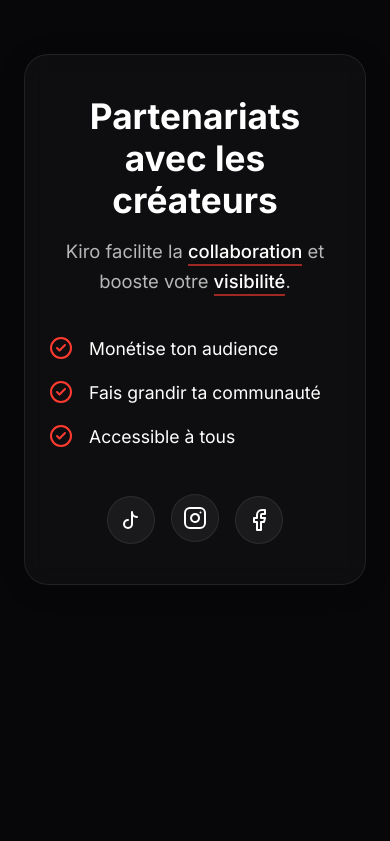
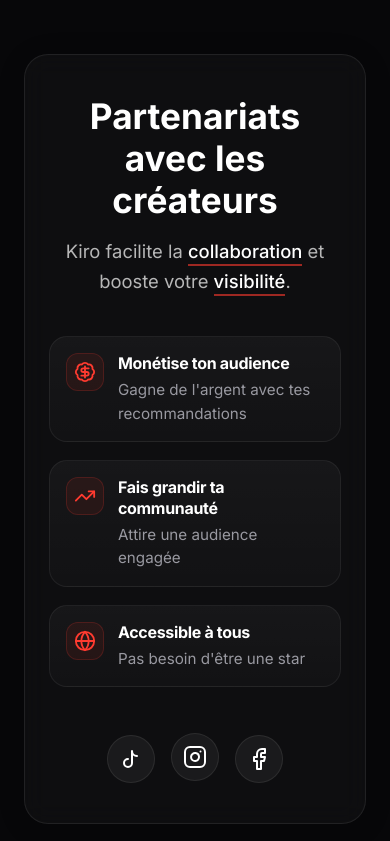
Before and after one commit to kiro-dating/kiro-landing-page, a React (Vite) app: page / in a window 390 px wide. Shown: the part 2866-3707 px from the top of the page. Before the commit the page ends 3551 px from the top, so only its background shows below. Built offline with nearby package versions, Linux system fonts and the light colour scheme; no server answers.

Commit message:
feat: polish localized waitlist and creator partnerships

```diff
--- a/src/components/Features.jsx
+++ b/src/components/Features.jsx
@@ -1,6 +1,6 @@
 import React from 'react';
 import { useTranslation } from 'react-i18next';
-import { Languages, Users, Sparkles, Heart } from 'lucide-react';
+import { Languages, Users, Sparkles, EyeOff } from 'lucide-react';
 import './Features.css';
 
 export const Features = () => {
@@ -23,7 +23,7 @@ export const Features = () => {
       desc: t('features.item3_desc')
     },
     {
-      icon: <Heart size={24} />,
+      icon: <EyeOff size={24} />,
       title: t('features.item4_title'),
       desc: t('features.item4_desc')
     }
--- a/src/components/Partnerships.css
+++ b/src/components/Partnerships.css
@@ -49,23 +49,69 @@ body.light-mode .partnerships-text .highlight {
   list-style: none;
   display: flex;
   flex-direction: column;
-  gap: 20px;
+  gap: 18px;
   width: 100%;
-  max-width: 480px;
+  max-width: 620px;
   margin-bottom: 48px;
 }
 
-.partnerships-list li {
+.partnerships-list-item {
+  display: flex;
+  align-items: flex-start;
+  gap: 16px;
+  text-align: left;
+  padding: 18px 20px;
+  border-radius: 18px;
+  background: linear-gradient(180deg, rgba(255, 255, 255, 0.04), rgba(255, 255, 255, 0.02));
+  border: 1px solid rgba(255, 255, 255, 0.06);
+  transition: transform 0.25s ease, border-color 0.25s ease, background 0.25s ease;
+}
+
+.partnerships-list-item:hover {
+  transform: translateY(-2px);
+  border-color: rgba(255, 59, 48, 0.18);
+}
+
+body.light-mode .partnerships-list-item {
+  background: linear-gradient(180deg, rgba(255, 255, 255, 0.82), rgba(255, 255, 255, 0.62));
+  border-color: rgba(0, 0, 0, 0.08);
+}
+
+.check-icon-wrap {
+  width: 42px;
+  height: 42px;
+  border-radius: 14px;
   display: flex;
   align-items: center;
-  gap: 16px;
-  font-size: 1.1rem;
-  text-align: left;
+  justify-content: center;
+  flex-shrink: 0;
+  background: rgba(255, 59, 48, 0.08);
+  border: 1px solid rgba(255, 59, 48, 0.18);
 }
 
 .check-icon {
   color: var(--accent-red);
-  flex-shrink: 0;
+}
+
+.partnership-copy {
+  display: flex;
+  flex-direction: column;
+  gap: 4px;
+  min-width: 0;
+}
+
+.partnership-point-title {
+  color: var(--text-primary);
+  font-size: 1.04rem;
+  font-weight: 700;
+  letter-spacing: -0.02em;
+  line-height: 1.3;
+}
+
+.partnership-point-desc {
+  color: var(--text-secondary);
+  font-size: 1rem;
+  line-height: 1.55;
 }
 
 .socials-container {
@@ -138,6 +184,30 @@ body.light-mode .social-tooltip {
   .partnerships-content {
     padding: 40px 24px;
   }
+
+  .partnerships-list {
+    max-width: 100%;
+  }
+
+  .partnerships-list-item {
+    padding: 16px;
+    gap: 14px;
+  }
+
+  .check-icon-wrap {
+    width: 38px;
+    height: 38px;
+    border-radius: 12px;
+  }
+
+  .partnership-point-title {
+    font-size: 1rem;
+  }
+
+  .partnership-point-desc {
+    font-size: 0.95rem;
+  }
+
   .socials-container {
     gap: 16px;
   }
--- a/src/components/Partnerships.jsx
+++ b/src/components/Partnerships.jsx
@@ -1,7 +1,7 @@
 import React, { useState } from 'react';
 import { useTranslation } from 'react-i18next';
 import { motion, AnimatePresence } from 'framer-motion';
-import { CheckCircle2 } from 'lucide-react';
+import { BadgeDollarSign, Globe, TrendingUp } from 'lucide-react';
 import './Partnerships.css';
 
 const containerVariants = {
@@ -44,22 +44,39 @@ const FacebookIcon = ({ size = 24 }) => (
 export const Partnerships = () => {
   const { t } = useTranslation();
   const [hoveredSocial, setHoveredSocial] = useState(null);
+  const partnershipPoints = [
+    {
+      icon: BadgeDollarSign,
+      title: t('partnerships.item1_title'),
+      description: t('partnerships.item1_desc')
+    },
+    {
+      icon: TrendingUp,
+      title: t('partnerships.item2_title'),
+      description: t('partnerships.item2_desc')
+    },
+    {
+      icon: Globe,
+      title: t('partnerships.item3_title'),
+      description: t('partnerships.item3_desc')
+    }
+  ];
 
   const socials = [
     {
       id: 'tiktok',
       icon: <TikTokIcon />,
-      message: "Live rencontres, contenu dynamique et viral"
+      message: t('partnerships.socials.tiktok')
     },
     {
       id: 'instagram',
       icon: <InstagramIcon size={24} />,
-      message: "Profils, stories et connexions visuelles"
+      message: t('partnerships.socials.instagram')
     },
     {
       id: 'facebook',
       icon: <FacebookIcon size={24} />,
-      message: "Communauté, événements et interactions"
+      message: t('partnerships.socials.facebook')
     }
   ];
 
@@ -83,18 +100,17 @@ export const Partnerships = () => {
         />
 
         <motion.ul className="partnerships-list" variants={containerVariants}>
-          <motion.li variants={itemVariants}>
-            <CheckCircle2 size={24} className="check-icon" />
-            <span>{t('partnerships.point1')}</span>
-          </motion.li>
-          <motion.li variants={itemVariants}>
-            <CheckCircle2 size={24} className="check-icon" />
-            <span>{t('partnerships.point2')}</span>
-          </motion.li>
-          <motion.li variants={itemVariants}>
-            <CheckCircle2 size={24} className="check-icon" />
-            <span>{t('partnerships.point3')}</span>
-          </motion.li>
+          {partnershipPoints.map(({ icon: Icon, title, description }) => (
+            <motion.li key={title} variants={itemVariants} className="partnerships-list-item">
+              <div className="check-icon-wrap">
+                <Icon size={22} className="check-icon" />
+              </div>
+              <div className="partnership-copy">
+                <span className="partnership-point-title">{title}</span>
+                <span className="partnership-point-desc">{description}</span>
+              </div>
+            </motion.li>
+          ))}
         </motion.ul>
 
         <motion.div variants={itemVariants} className="socials-container">
--- a/src/locales/en/translation.json
+++ b/src/locales/en/translation.json
@@ -20,7 +20,21 @@
     "age_31_42": "31 to 42",
     "age_43_60": "43 to 60",
     "age_60_plus": "60 and over",
-    "button": "Reserve my spot"
+    "button": "Reserve my spot",
+    "messages": {
+      "loading": "Sending...",
+      "success": "You're on the list...",
+      "error": "Something went wrong. Please try again."
+    },
+    "errors": {
+      "phone_required": "Phone number is required",
+      "country_unrecognized": "Country not recognized",
+      "invalid_phone": "Invalid phone number for this country"
+    },
+    "country_groups": {
+      "top": "Top",
+      "extended": "Extended"
+    }
   },
   "preview": {
     "match": "It's a Match!"
@@ -40,14 +54,19 @@
     "title": "Creator Partnerships",
     "subtitle": "Kiro facilitates collaboration and boosts your visibility.",
     "text": "Kiro makes <span class='highlight'>collaboration</span> easy and boosts your <span class='highlight'>visibility</span>.",
-    "point1": "Monetize your audience",
-    "point2": "Grow your community",
-    "point3": "Accessible to everyone",
+    "point1": "Monetize your audience and earn money through your recommendations.",
+    "point2": "Grow your community by attracting an engaged audience.",
+    "point3": "Accessible to everyone, with no need to already be a star.",
     "item1_title": "Monetize your audience",
     "item1_desc": "Earn money through your recommendations",
     "item2_title": "Grow your community",
     "item2_desc": "Attract an engaged audience",
     "item3_title": "Accessible to everyone",
-    "item3_desc": "No need to be a star"
+    "item3_desc": "No need to be a star",
+    "socials": {
+      "tiktok": "Dating lives, dynamic content, and viral reach",
+      "instagram": "Profiles, stories, and visual connections",
+      "facebook": "Community, events, and interactions"
+    }
   }
 }
--- a/src/locales/fr/translation.json
+++ b/src/locales/fr/translation.json
@@ -20,7 +20,21 @@
     "age_31_42": "31 à 42 ans",
     "age_43_60": "43 à 60 ans",
     "age_60_plus": "60 ans et plus",
-    "button": "Réserver ma place"
+    "button": "Réserver ma place",
+    "messages": {
+      "loading": "Envoi en cours...",
+      "success": "Tu es sur la liste...",
+      "error": "Une erreur est survenue. Réessaie."
+    },
+    "errors": {
+      "phone_required": "Le numéro de téléphone est requis",
+      "country_unrecognized": "Pays non reconnu",
+      "invalid_phone": "Numéro invalide pour ce pays"
+    },
+    "country_groups": {
+      "top": "Principaux",
+      "extended": "Étendus"
+    }
   },
   "preview": {
     "match": "C'est un Match !"
@@ -40,14 +54,19 @@
     "title": "Partenariats avec les créateurs",
     "subtitle": "Kiro facilite la collaboration et booste votre visibilité.",
     "text": "Kiro facilite la <span class='highlight'>collaboration</span> et booste votre <span class='highlight'>visibilité</span>.",
-    "point1": "Monétise ton audience",
-    "point2": "Fais grandir ta communauté",
-    "point3": "Accessible à tous",
+    "point1": "Monétise ton audience et gagne de l'argent avec tes recommandations.",
+    "point2": "Fais grandir ta communauté en attirant une audience engagée.",
+    "point3": "Accessible à tous, sans avoir besoin d'être une star.",
     "item1_title": "Monétise ton audience",
     "item1_desc": "Gagne de l'argent avec tes recommandations",
     "item2_title": "Fais grandir ta communauté",
     "item2_desc": "Attire une audience engagée",
     "item3_title": "Accessible à tous",
-    "item3_desc": "Pas besoin d'être une star"
+    "item3_desc": "Pas besoin d'être une star",
+    "socials": {
+      "tiktok": "Live rencontres, contenu dynamique et viral",
+      "instagram": "Profils, stories et connexions visuelles",
+      "facebook": "Communauté, événements et interactions"
+    }
   }
 }
--- a/src/utils/phoneValidation.js
+++ b/src/utils/phoneValidation.js
@@ -32,6 +32,7 @@ export const validatePhoneNumber = (phone, countryCode) => {
       isValid: false,
       formatted: null,
       error: 'Le numéro de téléphone est requis',
+      errorKey: 'waitlist.errors.phone_required',
     };
   }
 
@@ -41,6 +42,7 @@ export const validatePhoneNumber = (phone, countryCode) => {
       isValid: false,
       formatted: null,
       error: 'Pays non reconnu',
+      errorKey: 'waitlist.errors.country_unrecognized',
     };
   }
 
@@ -52,6 +54,7 @@ export const validatePhoneNumber = (phone, countryCode) => {
         isValid: false,
         formatted: null,
         error: 'Numéro invalide pour ce pays',
+        errorKey: 'waitlist.errors.invalid_phone',
       };
     }
 
@@ -70,6 +73,7 @@ export const validatePhoneNumber = (phone, countryCode) => {
         isValid: false,
         formatted: null,
         error: 'Numéro invalide pour ce pays',
+        errorKey: 'waitlist.errors.invalid_phone',
       };
     }
 
@@ -77,6 +81,7 @@ export const validatePhoneNumber = (phone, countryCode) => {
       isValid: true,
       formatted: parsed.format('E.164'), // e.g. "+15141234567"
       error: null,
+      errorKey: null,
     };
   } catch (err) {
     if (err instanceof ParseError) {
@@ -84,12 +89,14 @@ export const validatePhoneNumber = (phone, countryCode) => {
         isValid: false,
         formatted: null,
         error: 'Numéro invalide pour ce pays',
+        errorKey: 'waitlist.errors.invalid_phone',
       };
     }
     return {
       isValid: false,
       formatted: null,
       error: 'Numéro invalide pour ce pays',
+      errorKey: 'waitlist.errors.invalid_phone',
     };
   }
 };
```
Also changed, not shown: src/components/WaitlistCard.jsx (+11 -11 lines).
